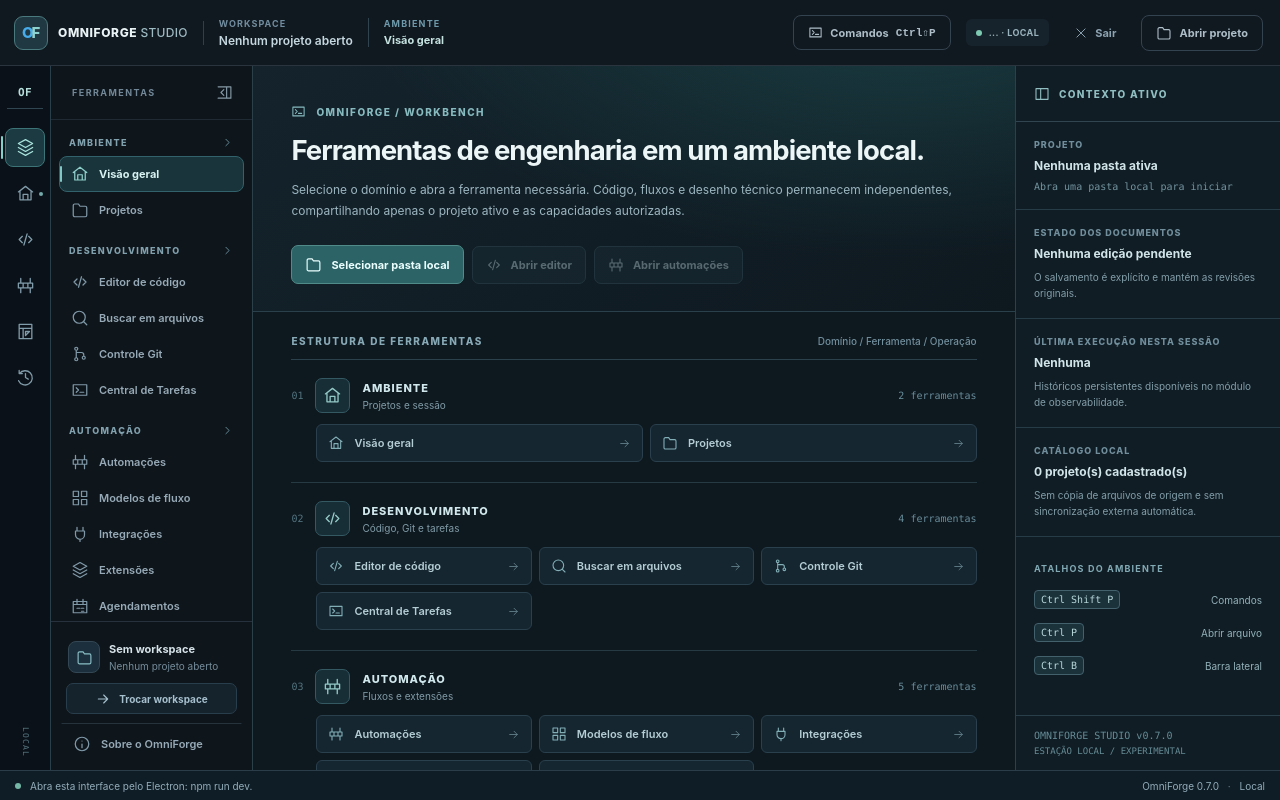
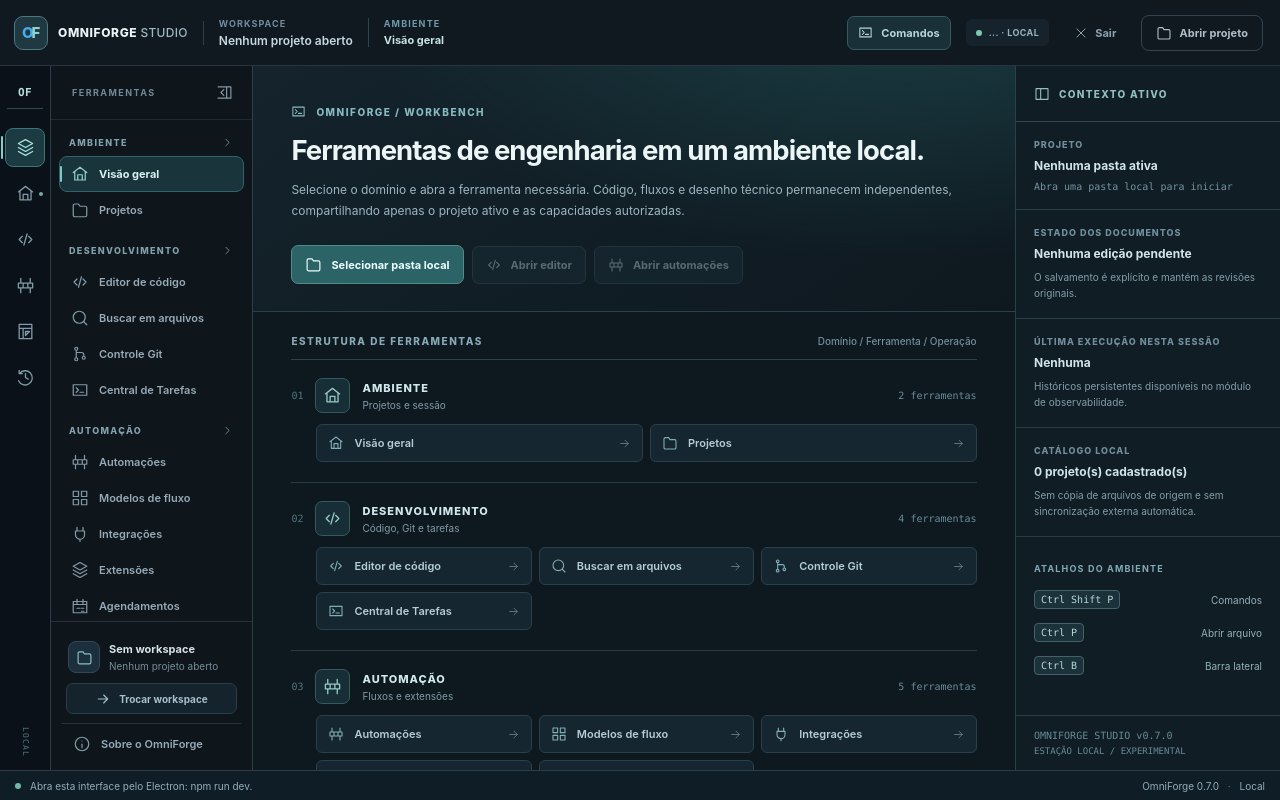
Before and after one commit to DragonBlack18/OmniForge-Studio, a React (Vite) app: page / in a window 1280 px wide. Built offline with nearby package versions, Linux system fonts and the light colour scheme.

Commit message:
style(workbench): native command action integrated in compact desktop titlebar

```diff
--- a/src/chrome.css
+++ b/src/chrome.css
@@ -198,3 +198,11 @@ button:focus-visible,input:focus-visible,select:focus-visible,textarea:focus-vis
 .editor-recovery__saved{flex:none;margin:0;padding:7px 19px;background:#19322c;border-bottom:1px solid #376457;color:#a7ddc8;font-size:10px}
 .editor-recovery__error{flex:none;margin:0;padding:9px 18px;background:#3c2528;border-bottom:1px solid #885058;color:#ebc0c4;font-size:11px}
 @media(max-width:1100px){.editor-recovery{align-items:flex-start;flex-direction:column}}
+
+
+/* v0.7.5 — desktop command surface; action stays available at narrow widths. */
+.topbar--refined .topbar-commands{display:flex;align-items:center;gap:8px;padding:7px 10px;background:#1a3039;color:#b6d4da;border:1px solid #365963;border-radius:7px;font-size:11px}
+.topbar--refined .topbar-commands:hover{color:#e2f9f6;border-color:#6caaa6;background:#25444a}
+.topbar--refined .topbar-commands kbd{font:9px Consolas,monospace;border:1px solid #486875;background:#11232c;color:#8eafba;padding:3px 5px;border-radius:4px;white-space:nowrap}
+@media(max-width:1520px){.topbar--refined .topbar-commands kbd{display:none}}
+@media(max-width:1270px){.topbar--refined .topbar-commands span{display:none}.topbar--refined .topbar-commands{padding:8px}}
```
